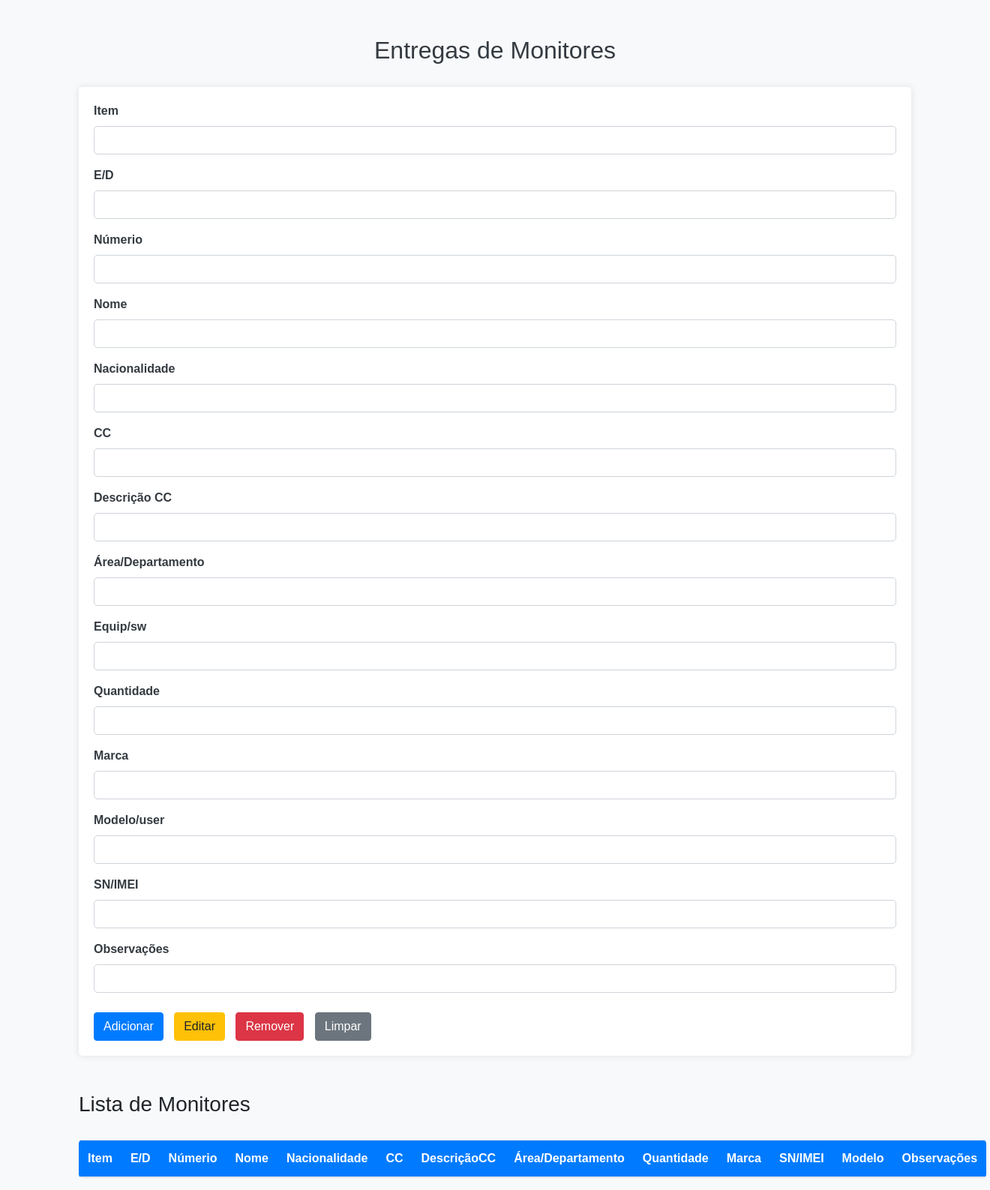
After one commit to JuniorVasc/Prot-tipoSGM, a PHP site: page /Telascadastro/telaCadMonitores.html in a window 1320 px wide. The commit adds this page. Shown: the whole page at 75% size. Run offline with PHP 8.4, Linux system fonts and the light colour scheme; lists and menus that the app fills with data are empty.

Commit message:
Adicionados novos arquivos e diretórios

```diff
--- /dev/null
+++ b/Menu/Telascadastro/telaCadMonitores.html
@@ -0,0 +1,106 @@
+<!DOCTYPE html>
+<html lang="pt-BR">
+<head>
+    <meta charset="UTF-8">
+    <meta name="viewport" content="width=device-width, initial-scale=1.0">
+    <title>Gestão de Estoque</title>
+    <link href="https://stackpath.bootstrapcdn.com/bootstrap/4.5.2/css/bootstrap.min.css" rel="stylesheet">
+    <link href="telacadtoners.css" rel="stylesheet">
+</head>
+<body>
+    <div class="container mt-5">
+        <h2>Entregas de Monitores </h2>
+        <form id="productForm">
+            <div class="form-group">
+                <label for="productName">Item</label>
+                <input type="text" class="form-control" id="marca" required>
+            </div>
+            <div class="form-group">
+                <label for="productDescription">E/D</label>
+                <input class="form-control" id="tagproduto" ></input>
+            </div>
+            <div class="form-group">
+                <label for="productPrice">Númerio</label>
+                <input type="text" class="form-control" id="precoproduto" required>
+            </div>
+            <div class="form-group">
+                <label for="productPrice">Nome</label>
+                <input type="text" class="form-control" id="precoproduto" required>
+            </div>
+            <div class="form-group">
+                <label for="productPrice">Nacionalidade</label>
+                <input type="text" class="form-control" id="precoproduto" required>
+            </div>
+            <div class="form-group">
+                <label for="productQuantity">CC</label>
+                <input type="text" class="form-control" id="quantidadeproduto" required>
+            </div>
+            <div class="form-group">
+                <label for="productPrice">Descrição CC</label>
+                <input type="text" class="form-control" id="precoproduto" required>
+            </div>
+            <div class="form-group">
+                <label for="productCategory">Área/Departamento</label>
+                <input type="text" class="form-control" id="salasproduto" required>
+            </div>
+            <div class="form-group">
+                <label for="productPrice">Equip/sw</label>
+                <input type="text" class="form-control" id="precoproduto" required>
+            </div>
+            <div class="form-group">
+                <label for="productPrice">Quantidade</label>
+                <input type="text" class="form-control" id="precoproduto" required>
+            </div>
+            <div class="form-group">
+                <label for="productPrice">Marca</label>
+                <input type="text" class="form-control" id="precoproduto" required>
+            </div>
+            <div class="form-group">
+                <label for="productPrice">Modelo/user</label>
+                <input type="text" class="form-control" id="precoproduto" required>
+            </div>
+            <div class="form-group">
+                <label for="productPrice">SN/IMEI</label>
+                <input type="text" class="form-control" id="precoproduto" required>
+            </div>
+            <div class="form-group">
+                <label for="productPrice">Observações</label>
+                <input type="text" class="form-control" id="precoproduto" required>
+            </div>
+
+
+            <button type="button" class="btn btn-primary" >Adicionar</button>
+            <button type="button" class="btn btn-warning" >Editar</button>
+            <button type="button" class="btn btn-danger" >Remover</button>
+            <button type="reset" class="btn btn-secondary">Limpar</button>
+        </form>
+
+        <h3 class="mt-5">Lista de Monitores</h3>
+        <table class="table">
+            <thead>
+                <tr>
+                    <th>Item</th>
+                    <th>E/D</th>
+                    <th>Númerio</th>
+                    <th>Nome</th>
+                    <th>Nacionalidade</th>
+                    <th>CC</th>
+                    <th>DescriçãoCC</th>
+                    <th>Área/Departamento</th>
+                    <th>Quantidade</th>
+                    <th>Marca</th>
+                    <th>SN/IMEI</th>
+                    <th> Modelo</th>
+                    <th>Observações</th>
+
+                </tr>
+            </thead>
+            <tbody id="productTableBody">
+                <!-- Produtos serão listados aqui -->
+            </tbody>
+        </table>
+    </div>
+
+
+</body>
+</html>
--- /dev/null
+++ b/Menu/Telascadastro/telacadtoners.css
@@ -0,0 +1,76 @@
+
+/* Estilo para o corpo da página */
+body {
+    background-color: #f8f9fa;
+    font-family: Arial, sans-serif;
+}
+
+/* Estilo para o cabeçalho principal */
+h2 {
+    text-align: center;
+    margin-bottom: 30px;
+    color: #343a40;
+}
+
+/* Estilo para o formulário */
+#productForm {
+    background-color: #ffffff;
+    padding: 20px;
+    border-radius: 5px;
+    box-shadow: 0 0 10px rgba(0, 0, 0, 0.1);
+}
+
+/* Estilo para os botões do formulário */
+#productForm .btn {
+    margin-right: 10px;
+    margin-top: 10px;
+}
+
+/* Estilo para a tabela de produtos */
+.table {
+    margin-top: 30px;
+    background-color: #ffffff;
+    border-radius: 5px;
+    overflow: hidden;
+}
+
+/* Estilo para as células da tabela */
+.table th, .table td {
+    text-align: center;
+    vertical-align: middle;
+}
+
+/* Estilo para as linhas da tabela */
+.table tbody tr:hover {
+    background-color: #f1f1f1;
+}
+
+/* Estilo para o cabeçalho da tabela */
+.table thead th {
+    background-color: #007bff;
+    color: #ffffff;
+}
+
+/* Estilo para o rodapé da tabela */
+.table tfoot td {
+    background-color: #f1f1f1;
+}
+
+/* Estilo para campos do formulário */
+.form-group label {
+    font-weight: bold;
+    color: #343a40;
+}
+
+.form-group input,
+.form-group textarea {
+    border: 1px solid #ced4da;
+    border-radius: 5px;
+}
+
+.form-group input:focus,
+.form-group textarea:focus {
+    border-color: #80bdff;
+    outline: none;
+    box-shadow: 0 0 5px rgba(0, 123, 255, 0.25);
+}
--- /dev/null
+++ b/TelaLogin/Teste_entrar.js
@@ -0,0 +1,3 @@
+document.getElementById("loginButton").addEventListener("click", function() {
+    window.location.href = "../Menu/menu.html";
+});
```
Also changed, not shown: Menu/Relatótios/Relatorios.html (added, +32 -0 lines), Menu/Relatótios/relatorio.css (added, +56 -0 lines), Menu/Relatótios/relatorio.js (added, +28 -0 lines), Menu/Telascadastro/telaCadDisposetivos.html (added, +61 -0 lines), Menu/Telascadastro/telaCadMonitoresDEV.html (added, +106 -0 lines), Menu/Telascadastro/telaCadToners.html (added, +61 -0 lines), Menu/dashboard.js (+18 -28 lines), Menu/horas.js (added, +21 -0 lines), Menu/horasbarras2.js (added, +21 -0 lines), Menu/menu.html (+33 -36 lines), Menu/style.css (+48 -4 lines), TelaLogin/index.html (+6 -2 lines), Menu/Mozflag (2).png (added), Menu/Mozflag.png (added).
